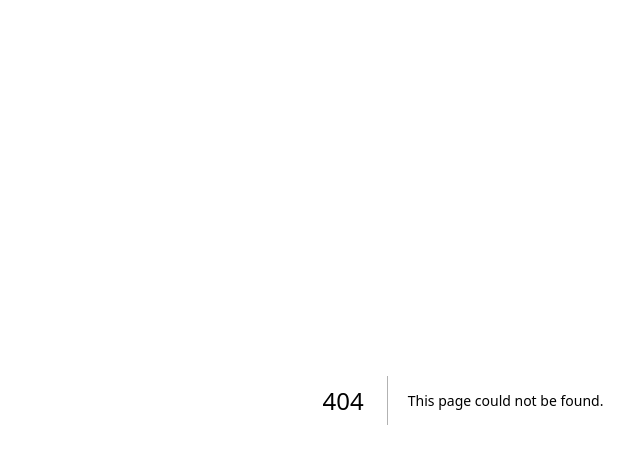
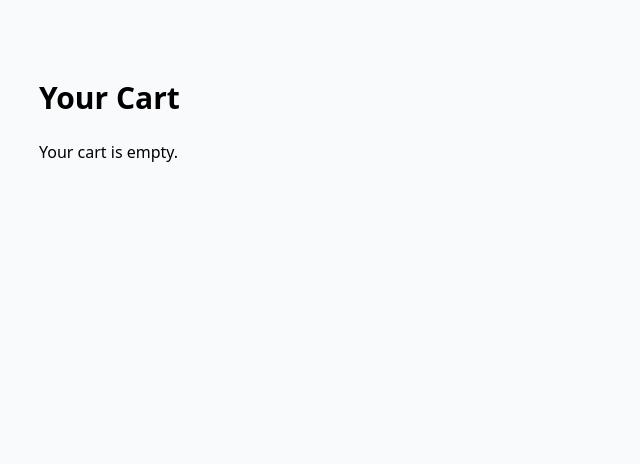
Before and after one commit to BilPro/ResturantWeb, a Next.js app: page /cart in a window 1280 px wide. Before the commit this address had no page. Shown: the top 464 px of the page, without its empty margins (177-817 px from the left). Built offline with nearby package versions, Linux system fonts and the light colour scheme.

Commit message:
Add shopping cart system

```diff
--- /dev/null
+++ b/app/cart/page.jsx
@@ -0,0 +1,65 @@
+"use client";
+import { useCart } from "@/context/CartContext";
+import Link from "next/link";
+
+export default function CartPage() {
+  const { cart, removeFromCart, updateQty, total } = useCart();
+
+  return (
+    <div className="max-w-4xl mx-auto py-20 px-6">
+      <h1 className="text-3xl font-bold mb-6">Your Cart</h1>
+
+      {cart.length === 0 && <p>Your cart is empty.</p>}
+
+      {cart.map((item, i) => (
+        <div
+          key={i}
+          className="flex justify-between items-center bg-white shadow p-4 mb-4 rounded"
+        >
+          <div>
+            <h2 className="font-semibold">{item.name}</h2>
+            <p className="text-gray-500">{item.price}</p>
+          </div>
+
+          <div className="flex items-center space-x-3">
+            <button
+              onClick={() => updateQty(item.name, item.qty - 1)}
+              className="px-2 bg-gray-200 rounded"
+            >
+              -
+            </button>
+
+            <span>{item.qty}</span>
+
+            <button
+              onClick={() => updateQty(item.name, item.qty + 1)}
+              className="px-2 bg-gray-200 rounded"
+            >
+              +
+            </button>
+
+            <button
+              onClick={() => removeFromCart(item.name)}
+              className="text-red-500 ml-4"
+            >
+              Remove
+            </button>
+          </div>
+        </div>
+      ))}
+
+      {cart.length > 0 && (
+        <div className="mt-10">
+          <h2 className="text-xl font-bold">Total: ₨ {total}</h2>
+
+          <a
+            href={`https://wa.me/923001234567?text=My%20order%20total%20is%20Rs%20${total}`}
+            className="inline-block mt-6 bg-green-500 text-white px-6 py-3 rounded"
+          >
+            Order on WhatsApp
+          </a>
+        </div>
+      )}
+    </div>
+  );
+}
--- a/app/layout.jsx
+++ b/app/layout.jsx
@@ -1,15 +1,11 @@
 import "./globals.css";
-
-export const metadata = {
-  title: "AI Restaurant",
-  description: "Modern restaurant website",
-};
+import { CartProvider } from "@/context/CartContext";
 
 export default function RootLayout({ children }) {
   return (
     <html lang="en">
-      <body style={{ fontFamily: "Arial, sans-serif", margin: 0 }}>
-        {children}
+      <body>
+        <CartProvider>{children}</CartProvider>
       </body>
     </html>
   );
--- a/components/Menu.jsx
+++ b/components/Menu.jsx
@@ -1,3 +1,8 @@
+import { useCart } from "@/context/CartContext";
+
+const { addToCart } = useCart();
+
+
 const items = [
   { name: "Grilled Mandi", desc: "Traditional mandi flavor", price: "₨1200" },
   { name: "Chicken BBQ", desc: "Smoky & juicy", price: "₨850" },
@@ -19,12 +24,13 @@ export default function Menu() {
             <p className="text-gray-500 mt-2">{item.desc}</p>
             <p className="mt-4 font-bold">{item.price}</p>
 
-            <a
-              href={`https://wa.me/923001234567?text=I%20want%20to%20order%20${encodeURIComponent(item.name)}`}
-              className="block mt-5 bg-black text-white text-center py-2 rounded hover:bg-gray-800"
+            <button
+            onClick={() => addToCart(item)}
+            className="mt-5 w-full bg-black text-white py-2 rounded hover:bg-gray-800"
             >
-              Order on WhatsApp
-            </a>
+              Add to Cart
+            </button>
+
           </div>
         ))}
       </div>
--- a/components/Navbar.jsx
+++ b/components/Navbar.jsx
@@ -4,6 +4,7 @@ export default function Navbar() {
       <h1 className="text-xl font-bold">AI Restaurant</h1>
       <div className="space-x-6 text-gray-700">
         <a href="#menu" className="hover:text-black">Menu</a>
+        <a href="/cart" className="hover:text-black">Cart</a>
         <a href="#about" className="hover:text-black">About</a>
         <a href="#contact" className="hover:text-black">Contact</a>
       </div>
--- /dev/null
+++ b/context/CartContext.jsx
@@ -0,0 +1,44 @@
+"use client";
+import { createContext, useContext, useState } from "react";
+
+const CartContext = createContext();
+
+export function CartProvider({ children }) {
+  const [cart, setCart] = useState([]);
+
+  const addToCart = (item) => {
+    setCart((prev) => {
+      const existing = prev.find((i) => i.name === item.name);
+      if (existing) {
+        return prev.map((i) =>
+          i.name === item.name ? { ...i, qty: i.qty + 1 } : i
+        );
+      }
+      return [...prev, { ...item, qty: 1 }];
+    });
+  };
+
+  const removeFromCart = (name) => {
+    setCart((prev) => prev.filter((i) => i.name !== name));
+  };
+
+  const updateQty = (name, qty) => {
+    setCart((prev) =>
+      prev.map((i) =>
+        i.name === name ? { ...i, qty: Math.max(1, qty) } : i
+      )
+    );
+  };
+
+  const total = cart.reduce((sum, i) => sum + parseInt(i.price) * i.qty, 0);
+
+  return (
+    <CartContext.Provider
+      value={{ cart, addToCart, removeFromCart, updateQty, total }}
+    >
+      {children}
+    </CartContext.Provider>
+  );
+}
+
+export const useCart = () => useContext(CartContext);
```
